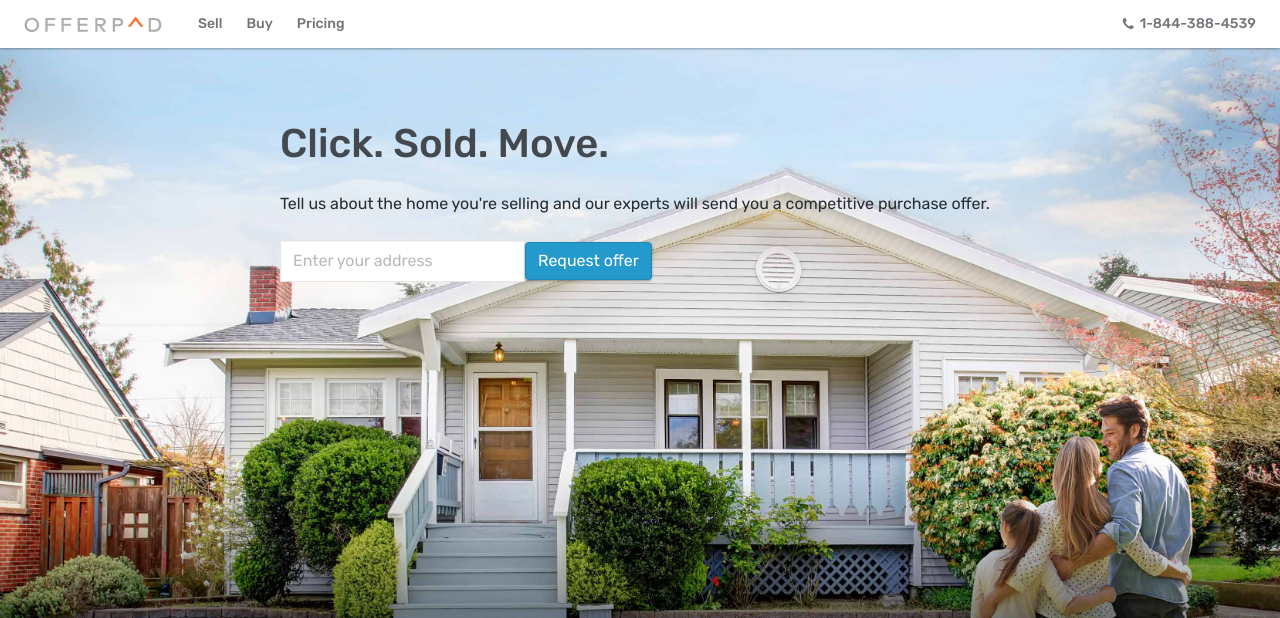
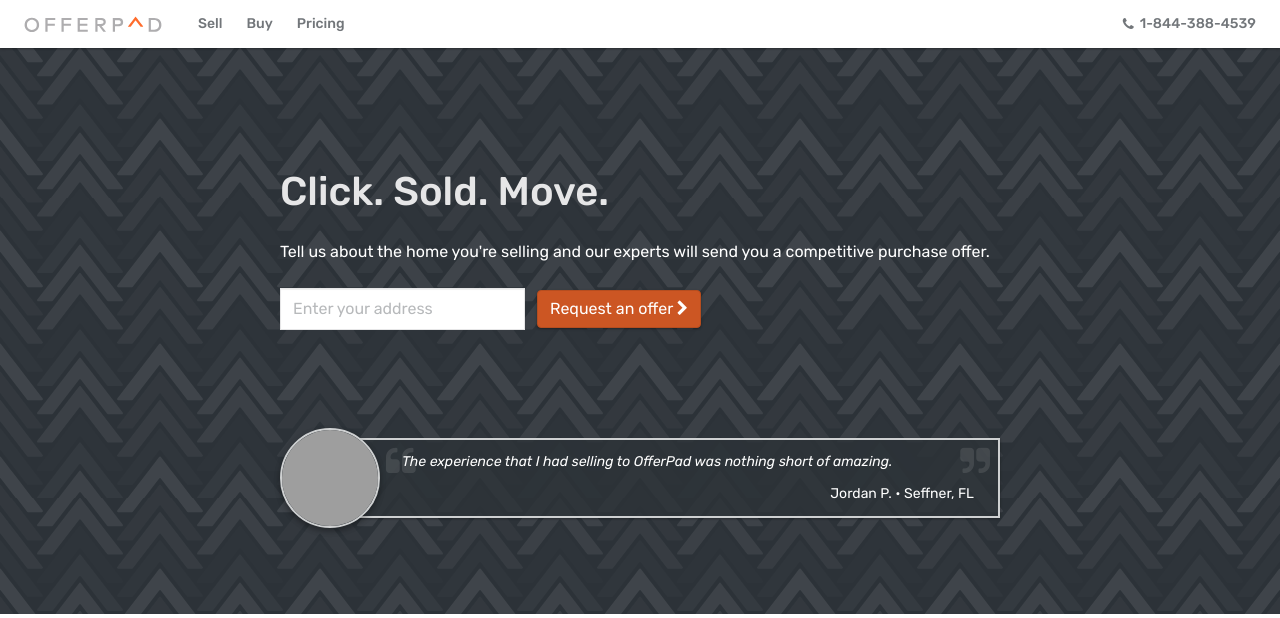
Before and after one commit to Offerpad/floorplan, a Jekyll site: the page built from _examples/home-page.html, in a window 1280 px wide. Shown: the top 618 px of the page. Built offline with Jekyll 4.4.1, drawn with Linux system fonts in a browser that asks for light colours; nearby versions of some CDN libraries; grey boxes are pictures that could not be loaded.

Commit message:
index hero experiment

```diff
--- a/_examples/home-page.html
+++ b/_examples/home-page.html
@@ -6,18 +6,25 @@ description: Example of OfferPad home page.
 <div class="page">
     {% include example-header.html %}
     <main class="page__main">
-        <section class="container hero hero--light pt-l pb-l" style="background-image: url(/static/images/examples/hero-home.jpg);">
-            <h1>Click. Sold. Move.</h1>
+        <section class="container hero--home bg-gray-900 text-white pt-m pb-l" media-tablet="!pt-m !pb-l pt-xl pb-xl">
+            <h1 class="h2 text-gray-100" media-tablet="!h2">Click. Sold. Move.</h1>
             <p>Tell us about the home you're selling and our experts will send you a competitive purchase offer.</p>
-            <form class="form-inline">
+            <form class="form-inline justify-content-end" media-tablet="!justify-content-end">
                 <label class="sr-only" for="address-input">Enter your address</label>
-                <input type="text" class="form-control" id="address-input" placeholder="Enter your address" />
-                <button type="submit" class="btn btn--primary">
-                    Request offer
+                <input type="text" class="form-control mb-s" media-tablet="mr-s" id="address-input" placeholder="Enter your address" />
+                <button type="submit" class="btn btn--special mb-s">
+                    Request an offer
+                    <i class="fa fa-chevron-right"></i>
                 </button>
             </form>
-            <div class="spacer-xs" media-tablet="!spacer-xs spacer-xxl"></div>
-            <div class="spacer-xs" media-tablet="!spacer-xs spacer-xxl"></div>
+            <div class="spacer-m" media-tablet="!spacer-m spacer-xl"></div>
+            <div class="hero-testimonial">
+                <img src="http://i.pravatar.cc/200" alt="avatar" />
+                <blockquote>
+                    <p>The experience that I had selling to OfferPad was nothing short of amazing.</p>
+                    <footer class="">Jordan P. &bull; Seffner, FL</footer>
+                </blockquote>
+            </div>
         </section>
         <section class="container">
             <h2>OfferPad is a Direct Home Buyer</h2>
--- a/_scss/components/__components-dir.scss
+++ b/_scss/components/__components-dir.scss
@@ -3,6 +3,6 @@
 @import 'menu-icon';
 @import 'op-site-header';
 @import 'op-site-footer';
-@import 'hero';
 @import 'box';
 @import 'house-address';
+@import 'testimonials';
--- a/_scss/components/_hero.scss
+++ /dev/null
@@ -1,6 +0,0 @@
-.hero {
-    background-color: op-color('gray-100');
-    background-repeat: none;
-    background-position: center center;
-    background-size: cover;
-}
--- /dev/null
+++ b/_scss/components/_testimonials.scss
@@ -0,0 +1,58 @@
+.hero-testimonial {
+    position: relative;
+    margin-left: $content-padding * -1;
+    margin-right: $content-padding * -1;
+    @include bp-tablet {
+        margin: 0;
+    }
+    img {
+        display: block;
+        position: absolute;
+        background-color: $bg-color-dark;
+        top: 50%;
+        transform: translateY(-50%);
+        width: 6.25rem;
+        height: 6.25rem;
+        border: $border-width-2 solid op-color("gray-200");
+        border-radius: 50%;
+        @include box_shadow(2);
+    }
+    blockquote {
+        @include type-layout(s, 1.25/1.5);
+        margin: 0;
+        @include margin-left(2);
+        @include padding(0.5 1 0.5 3);
+        border: $border-width-2 solid op-color("gray-200");
+        border-right-width: 0;
+        background-color: transparentize($bg-color-dark, 0.2);
+        @include box_shadow(1);
+        @include bp-tablet {
+            border-right-width: $border-width-2;
+        }
+        p {
+            position: relative;
+            margin: 0;
+            font-style: italic;
+            &::before {
+                content: '\f10d';
+                left: -1rem;
+            }
+            &::after {
+                content: '\f10e';
+                right: -1rem;
+            }
+            &::before,
+            &::after {
+                position: absolute;
+                font-family: FontAwesome;
+                @include font-size(xl);
+                opacity: 0.1;
+                font-style: normal;
+            }
+        }
+        footer {
+            @include margin-top(0.5);
+            text-align: right;
+        }
+    }
+}
--- a/_scss/core/utilities/_text.scss
+++ b/_scss/core/utilities/_text.scss
@@ -25,3 +25,6 @@
 .font-weight-light  { font-weight: 300 !important; }
 .font-weight-normal { font-weight: 400 !important; }
 .font-weight-bold   { font-weight: 700 !important; }
+
+.font-style-italic { font-style: italic; }
+.font-style-normal { font-style: normal; }
--- a/_scss/style-guide/_example-pages.scss
+++ b/_scss/style-guide/_example-pages.scss
@@ -1,3 +1,9 @@
+.hero--home {
+    background-image: url('../static/images/examples/op-tile-bg.svg');
+    background-size: 10em auto;
+    background-position: top right;
+}
+
 .serving-locations {
     display: flex;
     flex-direction: column;
```
